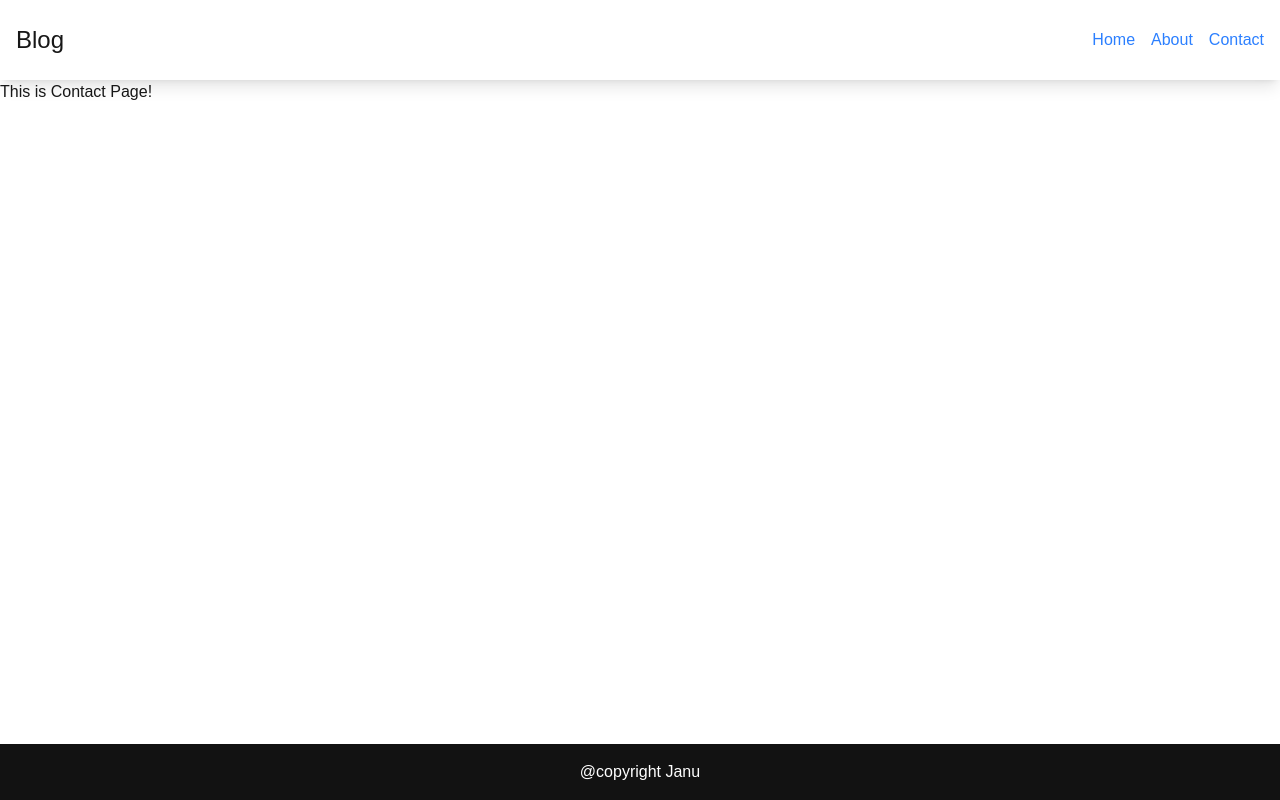
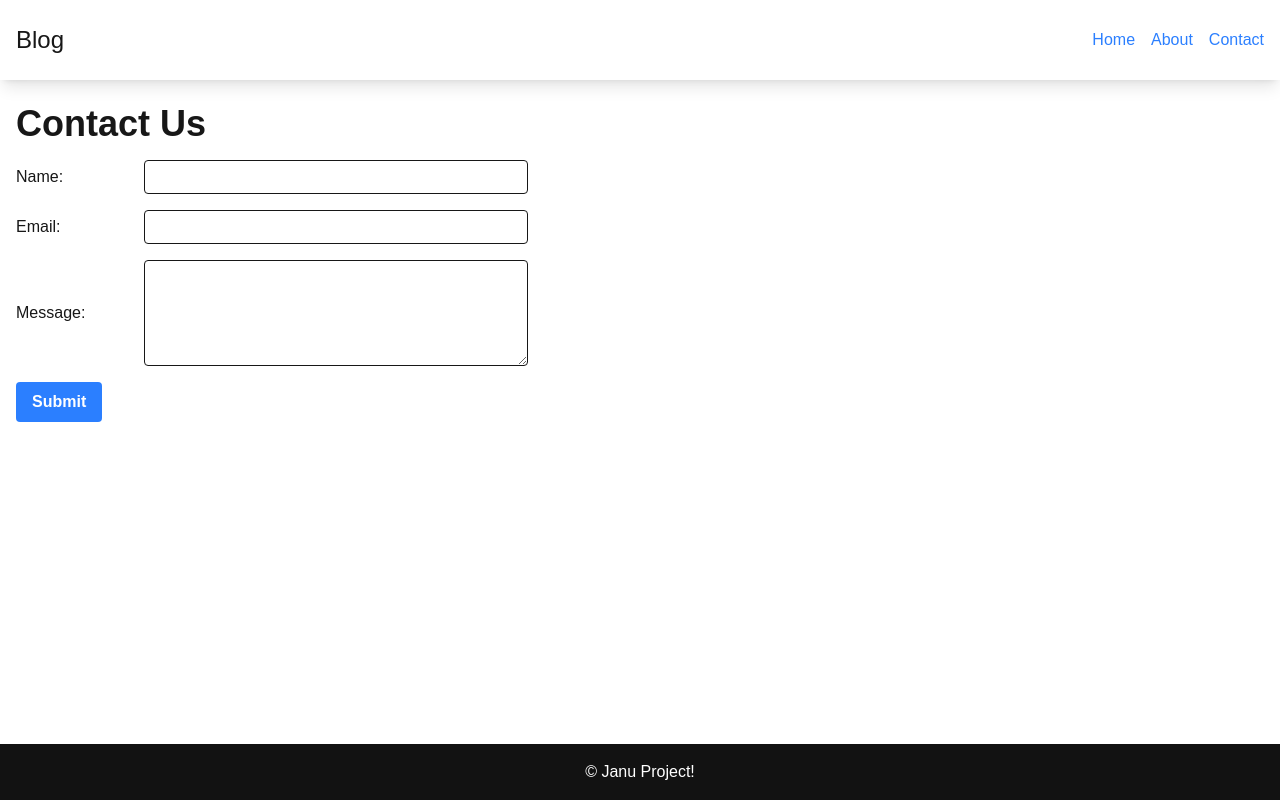
Before and after one commit to ReyolJanu/projectnext, a Next.js app in the folder projectnext/: page /Contact in a window 1280 px wide. Built offline with nearby package versions, Linux system fonts and the light colour scheme.

Commit message:
setup DB

```diff
--- a/projectnext/app/Contact/page.js
+++ b/projectnext/app/Contact/page.js
@@ -1,5 +1,25 @@
 export default function Contact(){
     return(
-        <h1>This is Contact Page!</h1>
+        <>
+        <main className="container mx-auto px-4 py-6">
+        <h2 className="text-4xl font-bold mb-4">Contact Us</h2>
+        <form className="w-full max-w-lg">
+            <div className="flex items-center mb-4">
+                <label htmlFor="name" className="w-1/4">Name:</label>
+                <input type="text" id="name" className="border rounded px-2 py-1 w-3/4" />
+            </div>
+            <div className="flex items-center mb-4">
+                <label htmlFor="email" className="w-1/4">Email:</label>
+                <input type="email" id="email" className="border rounded px-2 py-1 w-3/4" />
+            </div>
+            <div className="flex items-center mb-4">
+                <label htmlFor="message" className="w-1/4">Message:</label>
+                <textarea id="message" className="border rounded px-2 py-1 w-3/4" rows="4"></textarea>
+            </div>
+            <button className="bg-blue-500 hover:bg-blue-600 text-white font-bold py-2 px-4 rounded">Submit</button>
+        </form>
+    </main>
+    </>
+
     )
 }
--- /dev/null
+++ b/projectnext/app/api/posts/route.js
@@ -0,0 +1,14 @@
+import connectMongo from "../../../utils/connectMongo";
+import PostModel from "../../models/postModels";
+
+export async function GET(){
+   try {
+    await connectMongo();
+    const postData = await PostModel.find({});
+    return Response.json(postData);
+   } catch (error) {
+    return Response.json({message:error.message})
+
+   }
+
+}
--- /dev/null
+++ b/projectnext/app/models/postModels.js
@@ -0,0 +1,10 @@
+import { Schema,model,models } from "mongoose";
+
+const postSchema = new Schema({
+    title:String,
+    description:String,
+    image:String
+})
+
+const PostModel = models.Post || model('post',postSchema);
+export default PostModel;
--- a/projectnext/app/page.tsx
+++ b/projectnext/app/page.tsx
@@ -1,34 +1,44 @@
+"use client";
 import Image from "next/image";
+import { useEffect, useState } from "react";
+
+interface Post {
+  _id: string;
+  title: string;
+  description: string;
+  image?: string;
+}
 
 export default function Home() {
+  const [posts, setPosts] = useState<Post[]>([]);
+
+  useEffect(() => {
+    fetch(process.env.NEXT_PUBLIC_API_URL + "/posts")
+      .then((res) => res.json())
+      .then((res) => setPosts(res));
+  }, []);
+
   return (
     <div>
-    <main className="container mx-auto px-4 py-6">
+      <main className="container mx-auto px-4 py-6">
         <h2 className="text-4xl font-bold mb-4">Welcome to Our Blog</h2>
         <p>Lorem ipsum dolor sit amet, consectetur adipiscing elit, sed do eiusmod tempor incididunt ut labore et dolore magna aliqua.</p>
-    </main>
-    <div className="flex justify-end px-4">
+      </main>
+
+      <div className="flex justify-end px-4">
         <input type="text" className="px-4 py-2 border border-gray-300 rounded-md" placeholder="Search..." />
         <button className="px-4 py-2 bg-blue-500 text-white rounded-md ml-4">Search</button>
       </div>
-    <div className="grid grid-cols-1 sm:grid-cols-2 lg:grid-cols-3 gap-4">
-        <div className="border border-gray-200 p-4">
-          <img className="w-full h-48 object-cover mb-4" src="https://picsum.photos/200" alt="Post Image"/>
-          <h2 className="text-xl font-semibold mb-2">Post Title 1</h2>
-          <p className="text-gray-600">Lorem ipsum dolor sit amet, consectetur adipiscing elit.</p>
-        </div>
-        <div className="border border-gray-200 p-4">
-          <img className="w-full h-48 object-cover mb-4" src="https://picsum.photos/200" alt="Post Image"/>
-          <h2 className="text-xl font-semibold mb-2">Post Title 2</h2>
-          <p className="text-gray-600">Lorem ipsum dolor sit amet, consectetur adipiscing elit.</p>
-        </div>
-        <div className="border border-gray-200 p-4">
-          <img className="w-full h-48 object-cover mb-4" src="https://picsum.photos/200" alt="Post Image"/>
-          <h2 className="text-xl font-semibold mb-2">Post Title 3</h2>
-          <p className="text-gray-600">Lorem ipsum dolor sit amet, consectetur adipiscing elit.</p>
-        </div>
-    </div>
 
+      <div className="grid grid-cols-1 sm:grid-cols-2 lg:grid-cols-3 gap-4">
+        {posts.map((post) => (
+          <div key={post._id} className="border border-gray-200 p-4">
+            <img className="w-full h-48 object-cover mb-4" src={post.image || "https://picsum.photos/200"} alt="Post Image" />
+            <h2 className="text-xl font-semibold mb-2">{post.title}</h2>
+            <p className="text-gray-600">{post.description}</p>
+          </div>
+        ))}
+      </div>
     </div>
   );
 }
--- a/projectnext/components/Footer.js
+++ b/projectnext/components/Footer.js
@@ -3,7 +3,7 @@ export default function Footer() {
     return (
         <footer className="fixed inset-x-0 bottom-0 flex flex-col items-center bg-neutral-900 text-center text-white">
             <div className="w-full p-4 text-center" style={{backgroundColor: 'rgba(0,0,0,0.2)'}}>
-                @copyright Janu
+             &copy; Janu Project!
             </div>
         </footer>
     );
--- a/projectnext/components/Header.js
+++ b/projectnext/components/Header.js
@@ -1,15 +1,17 @@
 import Link from "next/link"
 export default function Header() {
     return(
+        <>
         <header className="bg-white shadow-lg">
             <div className="container mx-auto px-4 py-6 flex justify-between items-center">
                 <h1 className="text-2xl">Blog</h1>
                 <nav className="space-x-4">
-                    <Link href="/Home" className="text-blue-500">Home</Link>
+                    <Link href="/" className="text-blue-500">Home</Link>
                     <Link href="/about" className="text-blue-500">About</Link>
                     <Link href="/Contact" className="text-blue-500">Contact</Link>
                 </nav>
             </div>
         </header>
+        </>
     )
 }
--- /dev/null
+++ b/projectnext/utils/connectMongo.js
@@ -0,0 +1,4 @@
+import mongoose from "mongoose";
+
+const connectMongo = async ()=> mongoose.connect(process.env.MONGO_URL);
+export default connectMongo;
```
Also changed, not shown: projectnext/package.json (+6 -5 lines), 1 other file (tests, documents, lock files or other folders).
